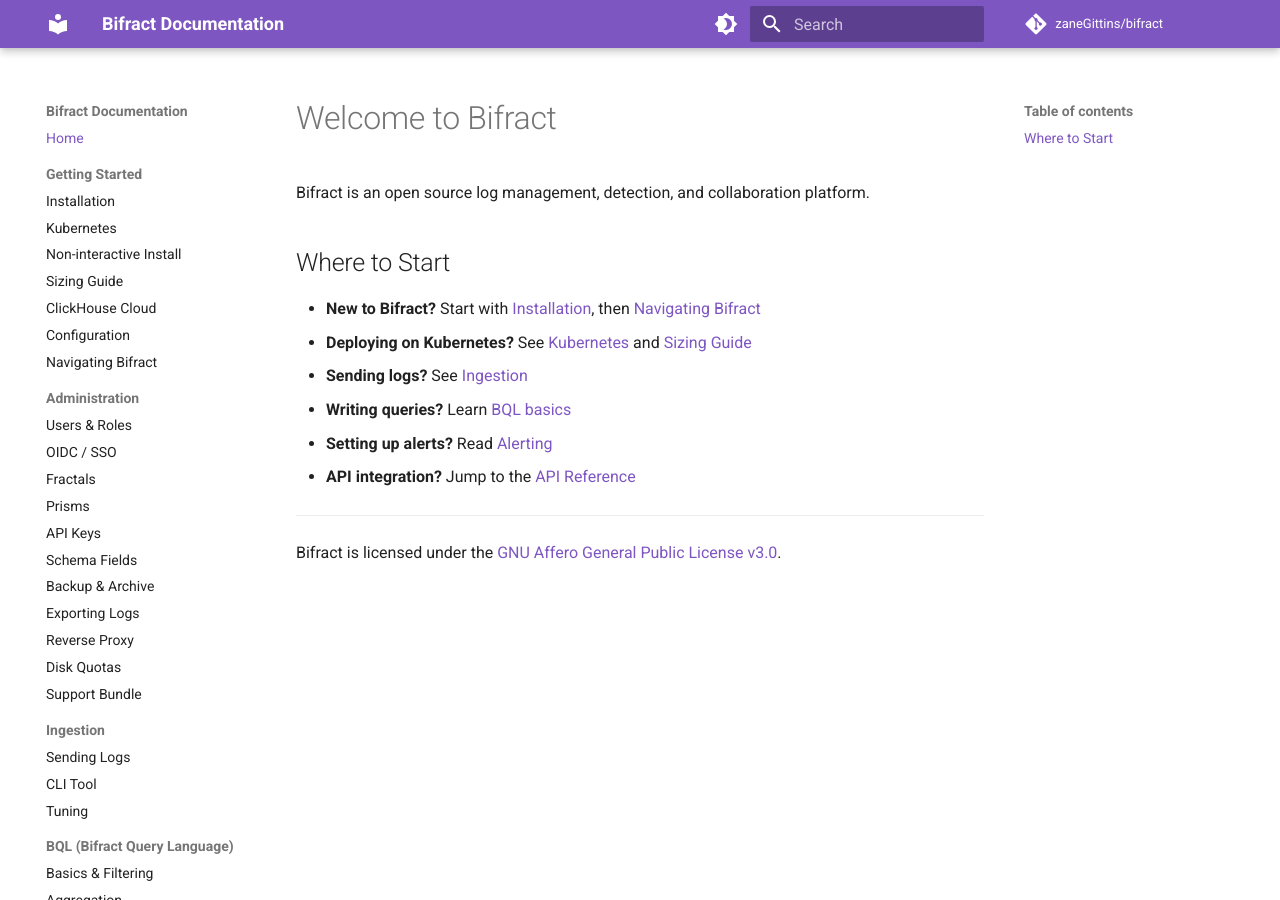
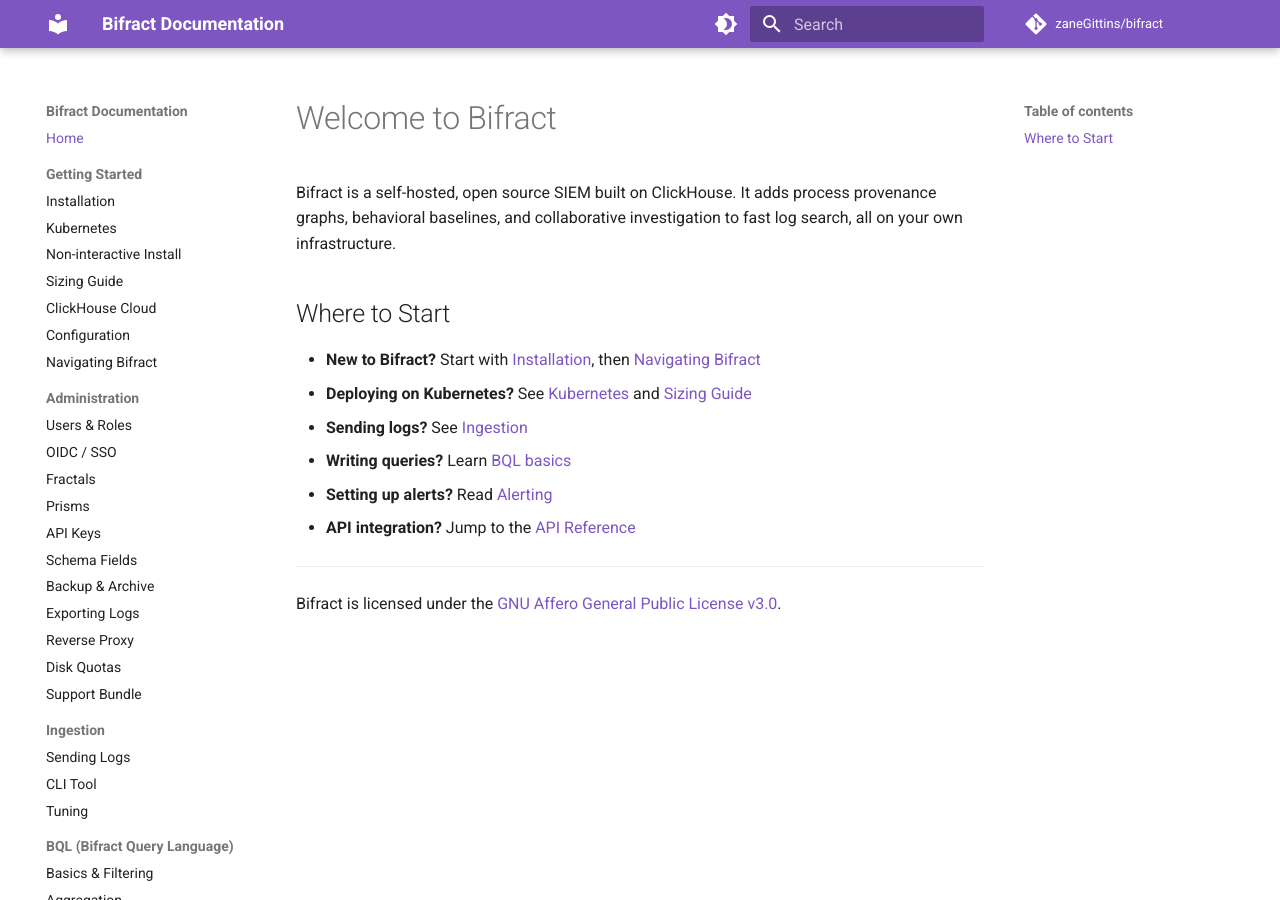
Before and after one commit to zaneGittins/bifract, an MkDocs documentation site: the page built from docs/index.md, in a window 1280 px wide. Built offline with MkDocs 1.6.1 and Material for MkDocs 9.7.7, drawn with Linux system fonts in a browser that asks for light colours; comment, search, counter and statistics services are not loaded.

Commit message:
Describe Bifract as a self-hosted SIEM
README tagline and intro, docs landing page, and site description now lead with self-hosting, provenance, baselines, and investigation.

```diff
--- a/docs/index.md
+++ b/docs/index.md
@@ -1,6 +1,6 @@
 # Welcome to Bifract
 
-Bifract is an open source log management, detection, and collaboration platform.
+Bifract is a self-hosted, open source SIEM built on ClickHouse. It adds process provenance graphs, behavioral baselines, and collaborative investigation to fast log search, all on your own infrastructure.
 
 ## Where to Start
 
--- a/mkdocs.yml
+++ b/mkdocs.yml
@@ -1,5 +1,5 @@
 site_name: Bifract Documentation
-site_description: Open source log management, detection, and collaboration
+site_description: Self-hosted, open source SIEM built on ClickHouse
 site_url: https://docs.bifract.io
 repo_url: https://github.com/zaneGittins/bifract
 repo_name: zaneGittins/bifract
```
Also changed, not shown: README.md (+2 -2 lines).
